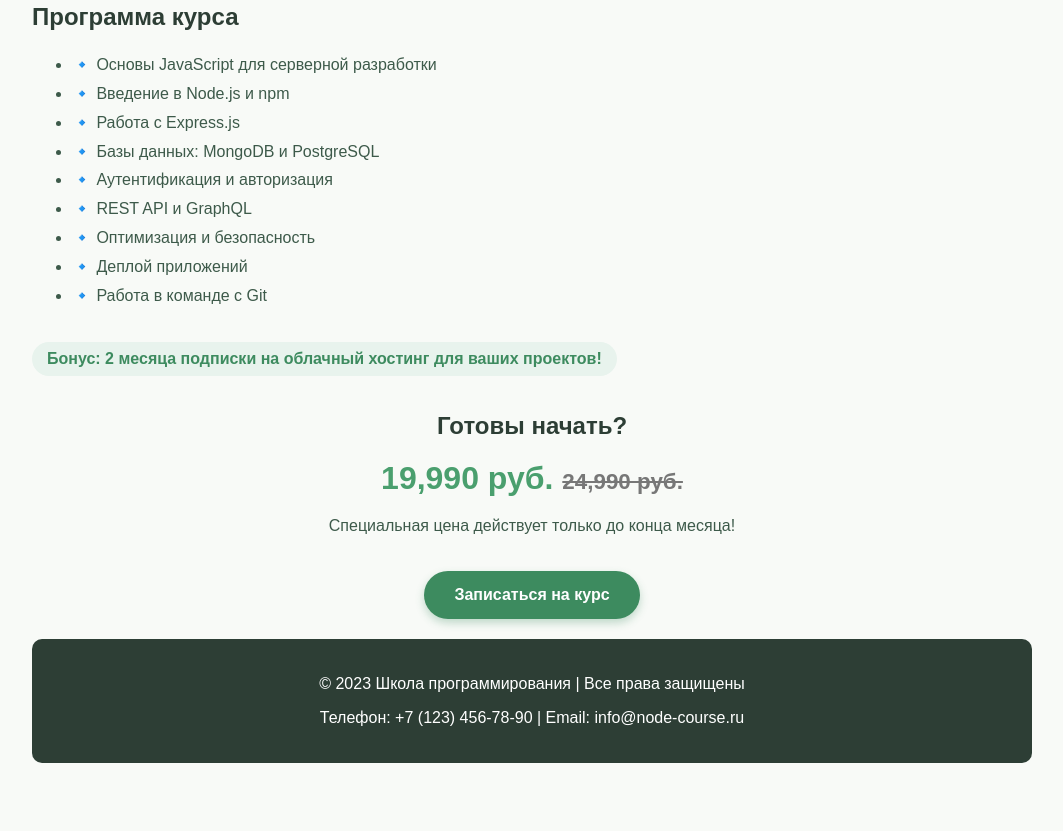
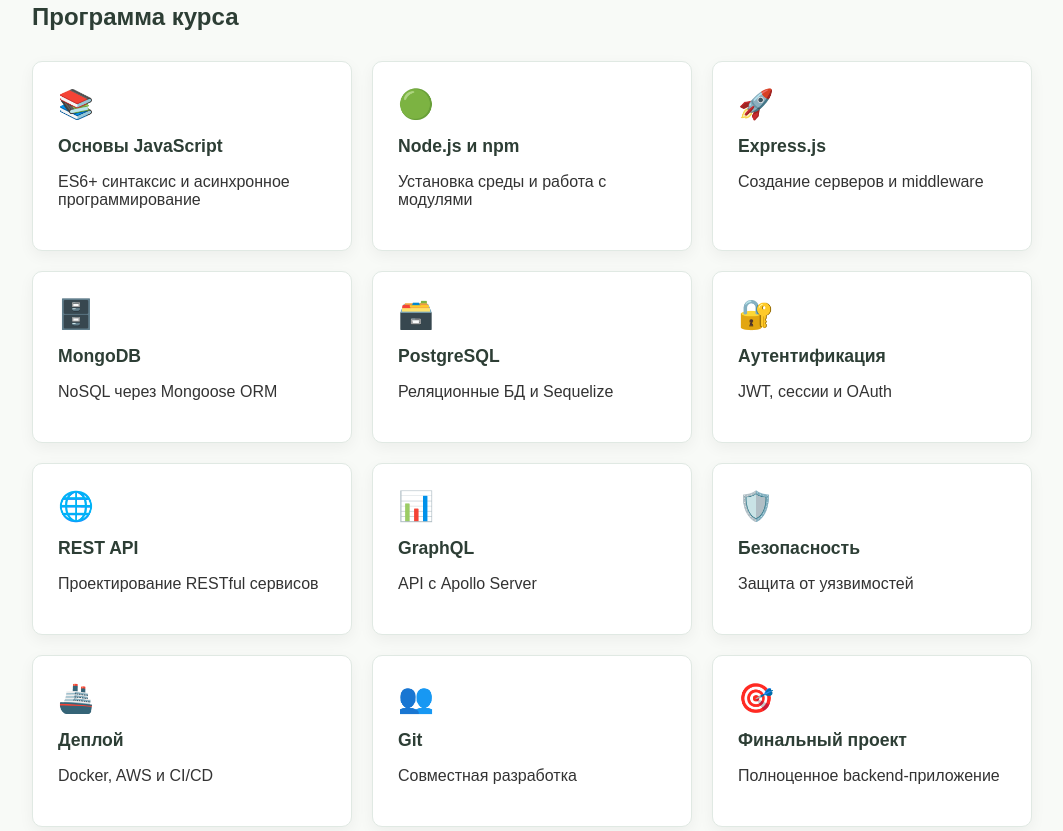
Before and after one commit to Mauzzz0/remind.me, a website: page client/index.html in a window 1280 px wide. Shown: the part 1431-2262 px from the top of the page, without its empty margins (108-1171 px from the left). Before the commit the page ends 2214 px from the top, so only its background shows below. Drawn offline with Linux system fonts and the light colour scheme.

Commit message:
feat: Cards

```diff
--- a/client/index.html
+++ b/client/index.html
@@ -212,6 +212,48 @@
           background-color: #e8f3ed;
           border-radius: 6px;
       }
+
+      /* Новые стили для карточек программы */
+      .program-cards {
+          display: grid;
+          grid-template-columns: repeat(3, 1fr);
+          gap: 20px;
+          margin: 30px 0;
+      }
+      .program-card {
+          background: white;
+          padding: 25px;
+          border-radius: 10px;
+          box-shadow: 0 5px 15px rgba(0,0,0,0.05);
+          border: 1px solid #e0e9e3;
+          transition: all 0.3s ease;
+      }
+      .program-card:hover {
+          transform: translateY(-5px);
+          box-shadow: 0 8px 20px rgba(74, 159, 110, 0.15);
+          border-color: #c5d9cc;
+      }
+      .program-card-icon {
+          font-size: 1.8em;
+          color: #4a9f6e;
+          margin-bottom: 15px;
+      }
+      .program-card-title {
+          font-weight: bold;
+          color: #2d3e35;
+          margin-bottom: 10px;
+          font-size: 1.1em;
+      }
+      @media (max-width: 900px) {
+          .program-cards {
+              grid-template-columns: repeat(2, 1fr);
+          }
+      }
+      @media (max-width: 600px) {
+          .program-cards {
+              grid-template-columns: 1fr;
+          }
+      }
   </style>
 </head>
 <body>
@@ -272,17 +314,68 @@
 
   <section id="program">
     <h2 style="color: #2d3e35;">Программа курса</h2>
-    <ul style="line-height: 1.8; color: #3d5a4a;">
-      <li>🔹 Основы JavaScript для серверной разработки</li>
-      <li>🔹 Введение в Node.js и npm</li>
-      <li>🔹 Работа с Express.js</li>
-      <li>🔹 Базы данных: MongoDB и PostgreSQL</li>
-      <li>🔹 Аутентификация и авторизация</li>
-      <li>🔹 REST API и GraphQL</li>
-      <li>🔹 Оптимизация и безопасность</li>
-      <li>🔹 Деплой приложений</li>
-      <li>🔹 Работа в команде с Git</li>
-    </ul>
+    <div class="program-cards">
+      <div class="program-card">
+        <div class="program-card-icon">📚</div>
+        <div class="program-card-title">Основы JavaScript</div>
+        <p>ES6+ синтаксис и асинхронное программирование</p>
+      </div>
+      <div class="program-card">
+        <div class="program-card-icon">🟢</div>
+        <div class="program-card-title">Node.js и npm</div>
+        <p>Установка среды и работа с модулями</p>
+      </div>
+      <div class="program-card">
+        <div class="program-card-icon">🚀</div>
+        <div class="program-card-title">Express.js</div>
+        <p>Создание серверов и middleware</p>
+      </div>
+      <div class="program-card">
+        <div class="program-card-icon">🗄️</div>
+        <div class="program-card-title">MongoDB</div>
+        <p>NoSQL через Mongoose ORM</p>
+      </div>
+      <div class="program-card">
+        <div class="program-card-icon">🗃️</div>
+        <div class="program-card-title">PostgreSQL</div>
+        <p>Реляционные БД и Sequelize</p>
+      </div>
+      <div class="program-card">
+        <div class="program-card-icon">🔐</div>
+        <div class="program-card-title">Аутентификация</div>
+        <p>JWT, сессии и OAuth</p>
+      </div>
+      <div class="program-card">
+        <div class="program-card-icon">🌐</div>
+        <div class="program-card-title">REST API</div>
+        <p>Проектирование RESTful сервисов</p>
+      </div>
+      <div class="program-card">
+        <div class="program-card-icon">📊</div>
+        <div class="program-card-title">GraphQL</div>
+        <p>API с Apollo Server</p>
+      </div>
+      <div class="program-card">
+        <div class="program-card-icon">🛡️</div>
+        <div class="program-card-title">Безопасность</div>
+        <p>Защита от уязвимостей</p>
+      </div>
+      <div class="program-card">
+        <div class="program-card-icon">🚢</div>
+        <div class="program-card-title">Деплой</div>
+        <p>Docker, AWS и CI/CD</p>
+      </div>
+      <div class="program-card">
+        <div class="program-card-icon">👥</div>
+        <div class="program-card-title">Git</div>
+        <p>Совместная разработка</p>
+      </div>
+      <div class="program-card">
+        <div class="program-card-icon">🎯</div>
+        <div class="program-card-title">Финальный проект</div>
+        <p>Полноценное backend-приложение</p>
+      </div>
+    </div>
     <p class="bonus">Бонус: 2 месяца подписки на облачный хостинг для ваших проектов!</p>
   </section>
 
```
